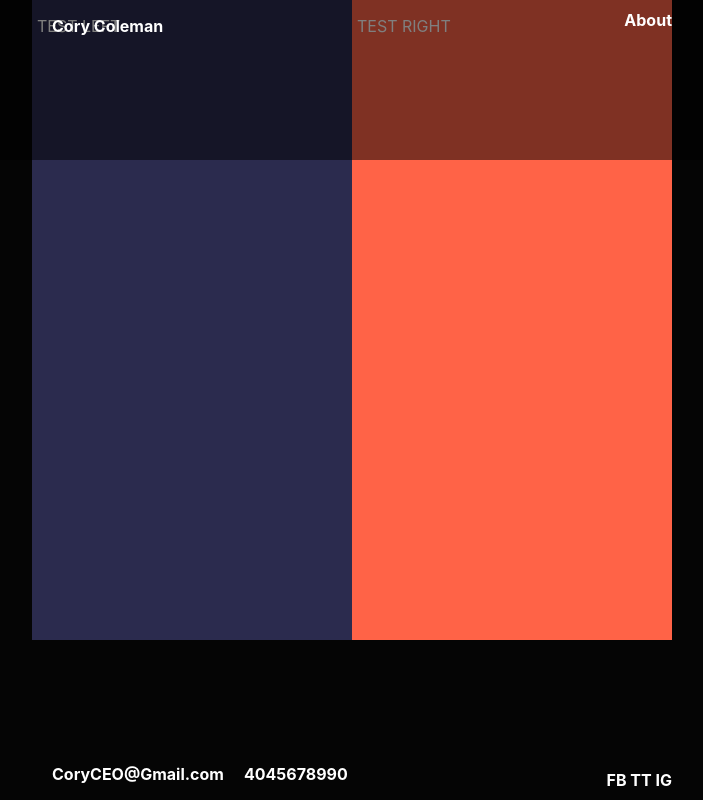
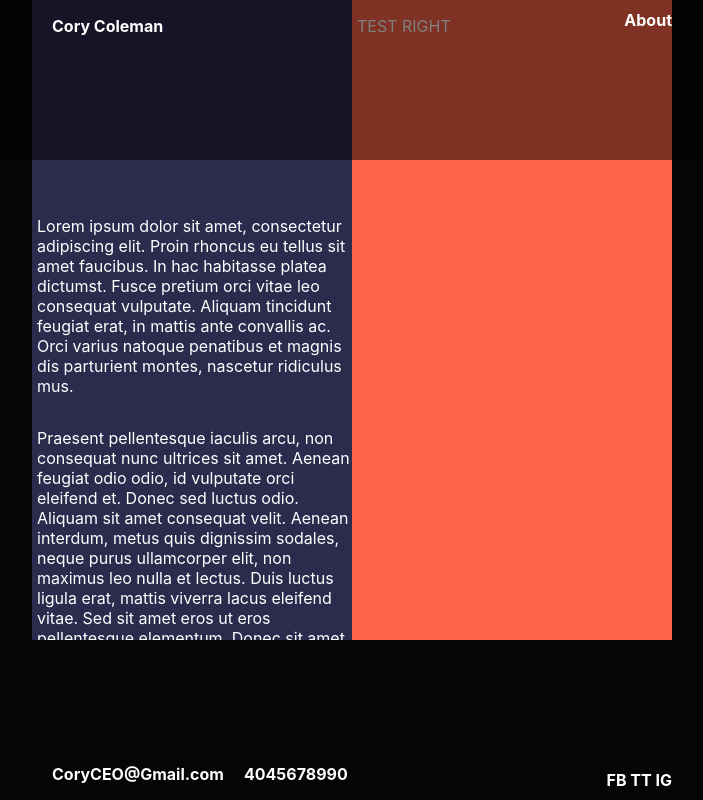
Before and after one commit to ChrisCodeCole/photography-portfolio, a React (Create React App) app: page /about in a window 1280 px wide. Shown: the whole page, without its empty margins (288-991 px from the left). Built offline with nearby package versions, Linux system fonts and the light colour scheme; what react-pose would draw is missing.

Commit message:
About Page In-Progress

```diff
--- a/src/components/AboutPage.js
+++ b/src/components/AboutPage.js
@@ -1,5 +1,5 @@
 import React from "react";
-// import parallax from "../assets/parallax.jpg";
+import parallax from "../assets/parallax.jpg";
 import Header from "./Header";
 import Footer from "./Footer";
 import "../styles/AboutPage.css";
@@ -29,13 +29,13 @@ export default class AboutPage extends React.Component {
       // down
       this.setState(prevState => ({
         rightScrollY: prevState.rightScrollY + 10,
-        leftScrollY: prevState.leftScrollY + 30
+        leftScrollY: prevState.leftScrollY - 20
       }));
     } else if (event.wheelDelta > 0) {
       //up
       this.setState(prevState => ({
         rightScrollY: prevState.rightScrollY - 10,
-        leftScrollY: prevState.leftScrollY - 30
+        leftScrollY: prevState.leftScrollY + 20
       }));
     }
   };
@@ -51,7 +51,34 @@ export default class AboutPage extends React.Component {
               ref={this.leftDivRef}
               style={{ transform: `translateY(${this.state.leftScrollY}%)` }}
             >
-              <p>TEST LEFT</p>
+              <div className="left-text-container">
+                <p className="left-text">
+                  Lorem ipsum dolor sit amet, consectetur adipiscing elit. Proin
+                  rhoncus eu tellus sit amet faucibus. In hac habitasse platea
+                  dictumst. Fusce pretium orci vitae leo consequat vulputate.
+                  Aliquam tincidunt feugiat erat, in mattis ante convallis ac.
+                  Orci varius natoque penatibus et magnis dis parturient montes,
+                  nascetur ridiculus mus.
+                </p>
+                <p className="left-text">
+                  Praesent pellentesque iaculis arcu, non consequat nunc
+                  ultrices sit amet. Aenean feugiat odio odio, id vulputate orci
+                  eleifend et. Donec sed luctus odio. Aliquam sit amet consequat
+                  velit. Aenean interdum, metus quis dignissim sodales, neque
+                  purus ullamcorper elit, non maximus leo nulla et lectus. Duis
+                  luctus ligula erat, mattis viverra lacus eleifend vitae. Sed
+                  sit amet eros ut eros pellentesque elementum. Donec sit amet
+                  suscipit nibh.
+                </p>
+                <p className="left-text">
+                  Aenean ac fringilla ex. Quisque a suscipit neque. Donec et
+                  orci risus. Vivamus at augue et mi maximus sagittis. Vivamus
+                  accumsan, mauris consequat luctus suscipit, leo nisi fermentum
+                  odio, sit amet maximus justo sapien et turpis. Pellentesque
+                  felis lorem, porttitor et luctus et, cursus semper turpis.
+                  Cras eleifend nulla sit amet efficitur sodales
+                </p>
+              </div>
             </div>
           </div>
           {/* transform: `translateX(${this.state.translateValue * -1}px)` */}
@@ -62,6 +89,7 @@ export default class AboutPage extends React.Component {
               style={{ transform: `translateY(${this.state.rightScrollY}%)` }}
             >
               <p>TEST RIGHT</p>
+              {/* <img src="../assets/parallax.jpg"></img> */}
             </div>
           </div>
         </div>
--- a/src/styles/AboutPage.css
+++ b/src/styles/AboutPage.css
@@ -36,10 +36,9 @@
 }
 
 .left-text {
-  margin-top: 300px;
-  padding-left: 100px;
+  /* padding-left: 100px; */
   color: white;
-  font-weight: bold;
+  /* font-weight: bold; */
   font-size: 1rem;
 }
 
@@ -54,3 +53,7 @@
 
 .Right-translatedContainer {
 }
+
+.left-text-container {
+  margin-top: 200px;
+}
```
